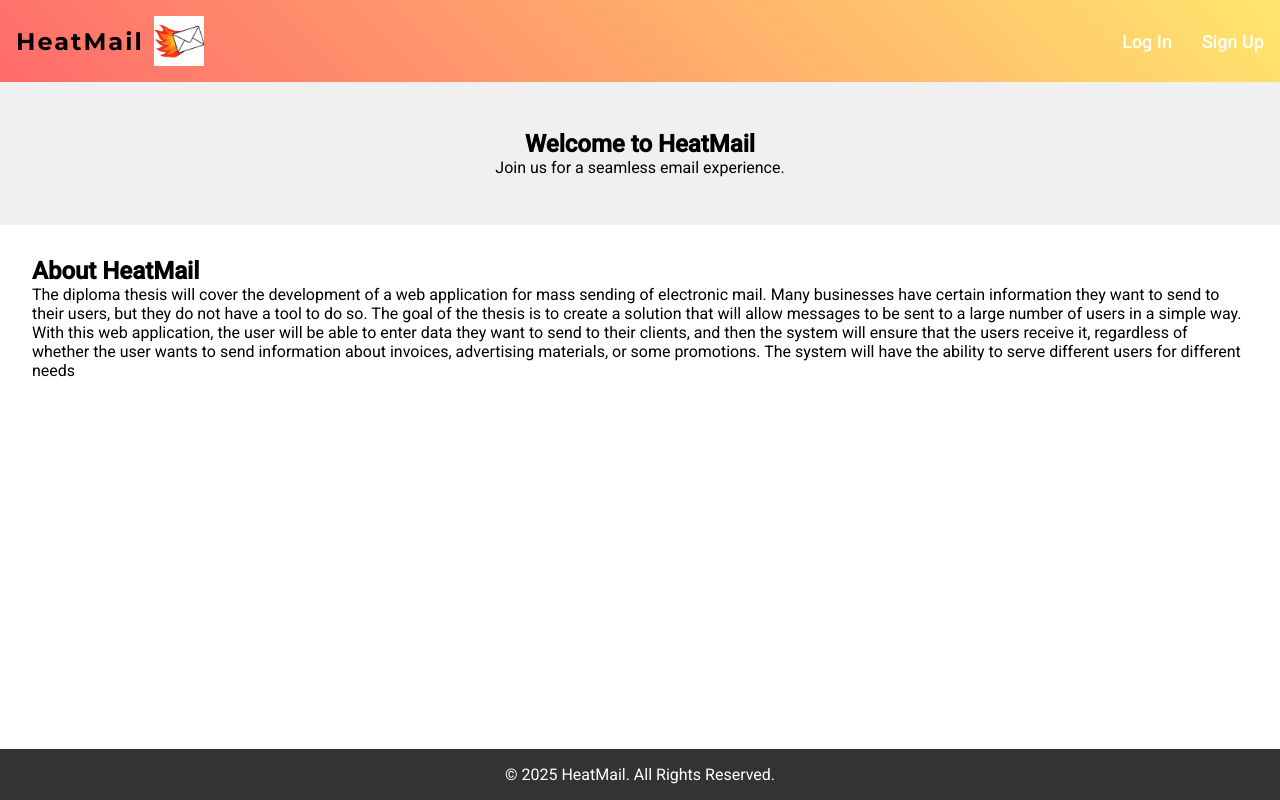
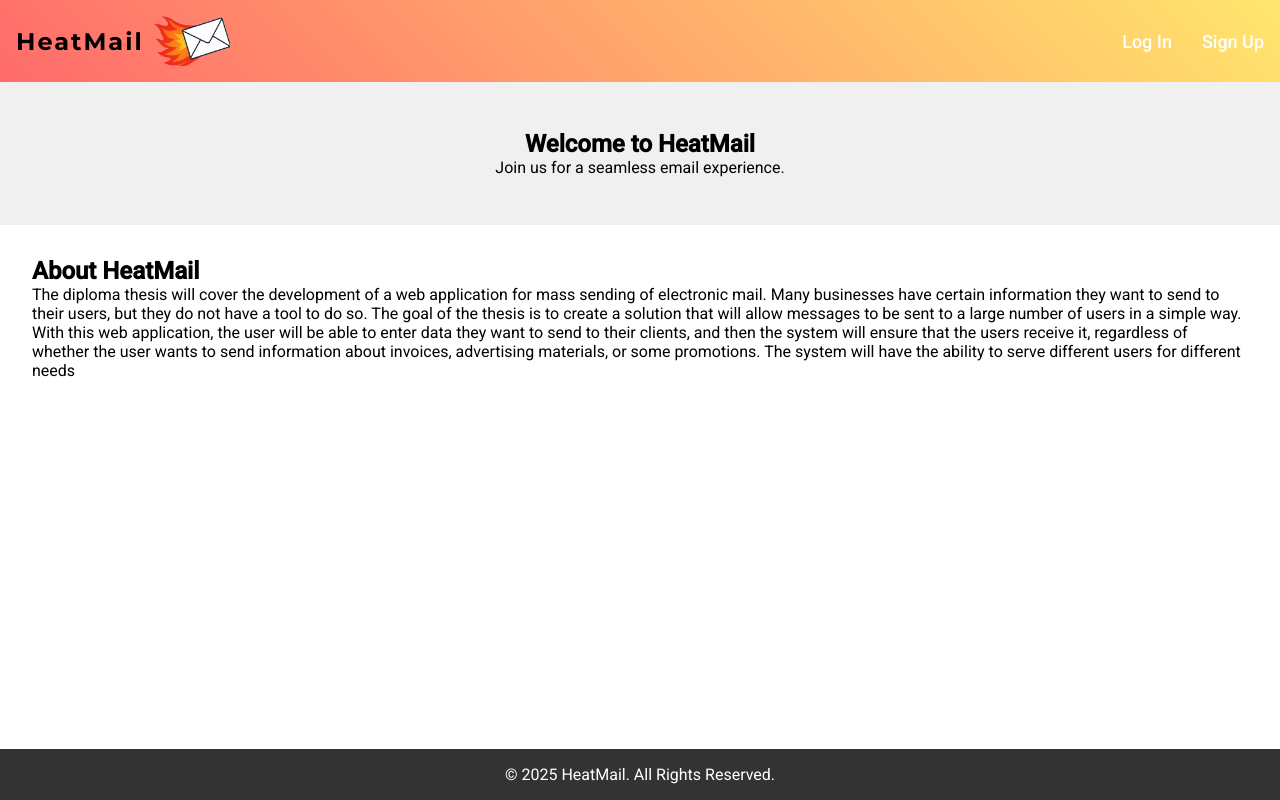
Before and after one commit to BojanDabevski/HeatMail_FE, an Angular app in the folder heat-mail-fe/: page /homepage in a window 1280 px wide. Built offline with nearby package versions, Linux system fonts and the light colour scheme.

Commit message:
Improvements to css and images

```diff
--- a/heat-mail-fe/src/app/pages/add-mails/add-mails.component.css
+++ b/heat-mail-fe/src/app/pages/add-mails/add-mails.component.css
@@ -25,8 +25,8 @@
     /* width: 10%;
     height: 5%; */
     padding: 0.5rem;
-    margin-bottom: 1rem;
-    margin-left: 1rem;
+    /* margin-bottom: 1rem; */
+    margin-left: 0.5rem;
     background: #FF6B6B;
     color: white;
     border: none;
--- a/heat-mail-fe/src/app/pages/add-mails/add-mails.component.html
+++ b/heat-mail-fe/src/app/pages/add-mails/add-mails.component.html
@@ -4,7 +4,7 @@
         <p>Welcome <b>{{fullName}}</b> to your Mail adding page</p>
 
         <div class="upload-instructions">
-            <h3>How to Upload Your Mails Excel File</h3>
+            <h3>How to Upload Your Mails using an Excel File</h3>
             <ul>
               <li>Prepare an Excel file (.xlsx or .xls) with the following columns: <strong>month, year, mail_body, mail_title, mail_receiver</strong>.</li>
               <li>The <em>month</em> should be in two-digit format (e.g., 04 for April).</li>
@@ -19,6 +19,7 @@
               <li>Please ensure the file structure matches the template to avoid upload errors.</li>
             </ul>
         </div>
+        <div><b>Upload your data here:</b> </div>
         <input type="file"  (change)="onFileSelected($event)" accept=".xlsx, .xls" />
 
         <button mat-raised-button
--- a/heat-mail-fe/src/app/pages/layout/layout.component.css
+++ b/heat-mail-fe/src/app/pages/layout/layout.component.css
@@ -2,6 +2,10 @@
     margin: 0;
     padding: 0;
     box-sizing: border-box;
+  }
+  img {
+    /* width: 50px; */
+    max-height: 50px;
   }
 
   body {
@@ -23,6 +27,7 @@
 
     /* z-index: 10; */
   }
+
 
   .logo img {
     height: 50px;
```
Also changed, not shown: heat-mail-fe/src/assets/logo.png, heat-mail-fe/src/assets/logo_upgraded.png (added).
